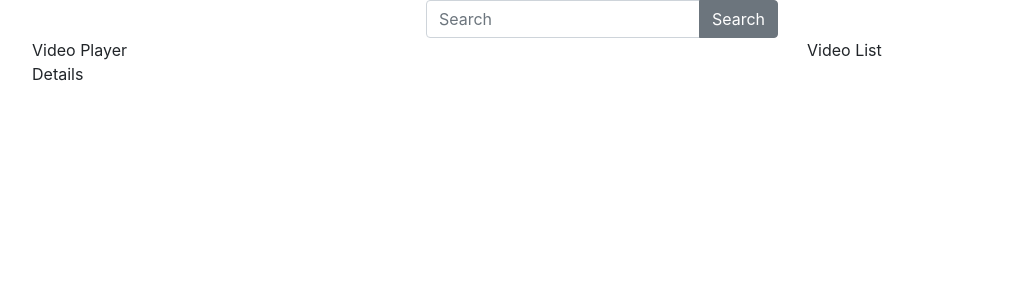
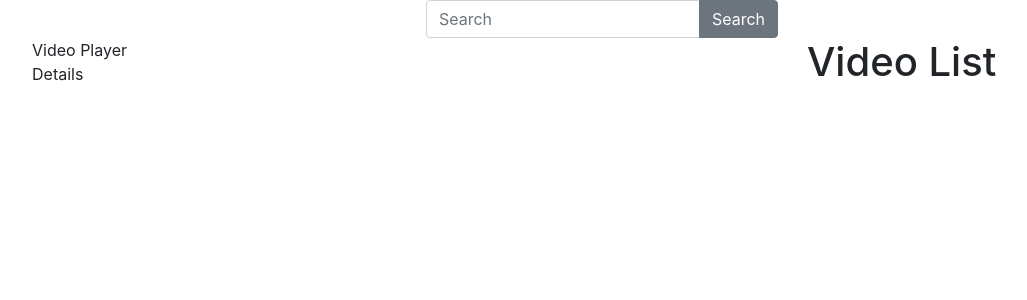
Before and after one commit to digitopolis/why-tea, a React (Create React App) app: page / in a window 1280 px wide. Shown: the top 300 px of the page, without its empty margins (38-1065 px from the left). Built offline with nearby package versions, Linux system fonts and the light colour scheme.

Commit message:
receive search results and render videoItems

```diff
--- a/src/containers/videoList.js
+++ b/src/containers/videoList.js
@@ -1,9 +1,20 @@
 import React from 'react'
 import Col from 'react-bootstrap/Col'
+import Row from 'react-bootstrap/Row'
+import VideoItem from '../components/videoItem'
 
-const VideoList = (props) => {
+const VideoList = ({ videos }) => {
 	return (
-		<Col>Video List</Col>
+		<Col>
+			<h1>Video List</h1>
+			{videos.map(video => {
+				return (
+					<Row>
+						<VideoItem {...video} />
+					</Row>
+				)
+			})}
+		</Col>
 	)
 }
 
```
